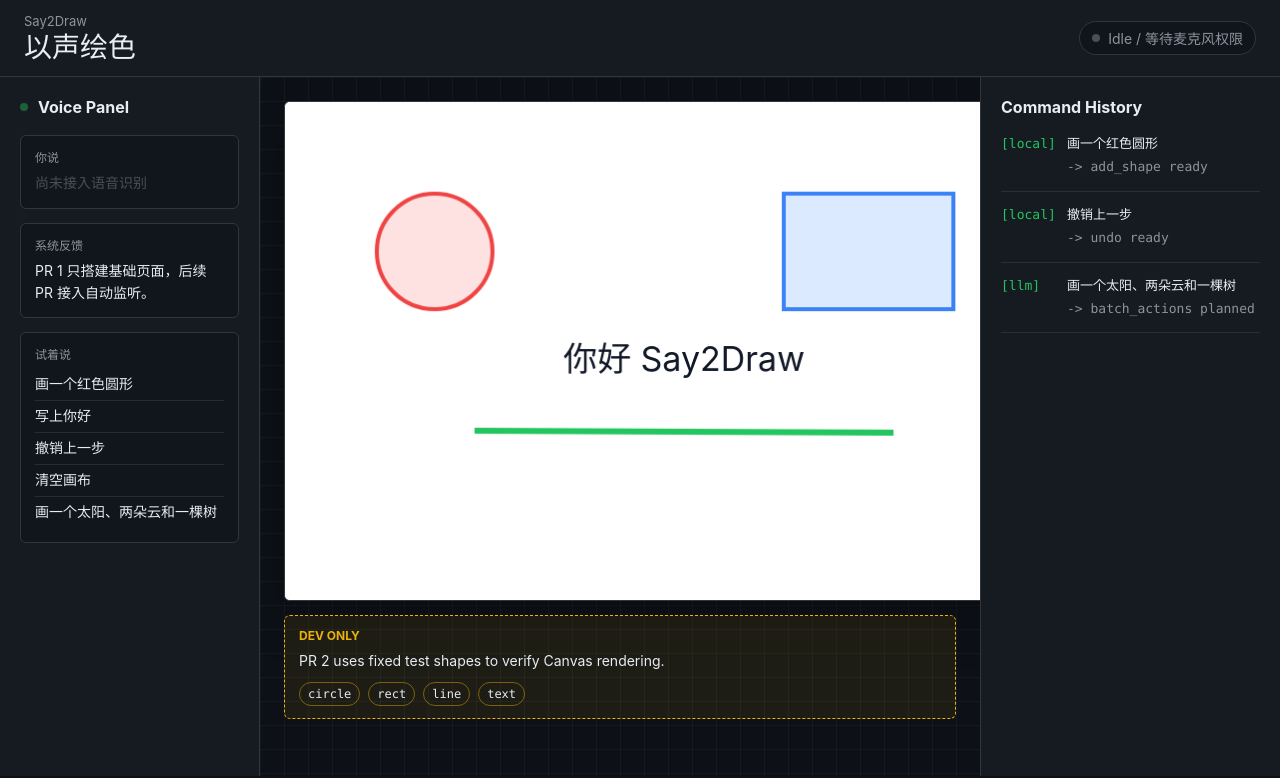
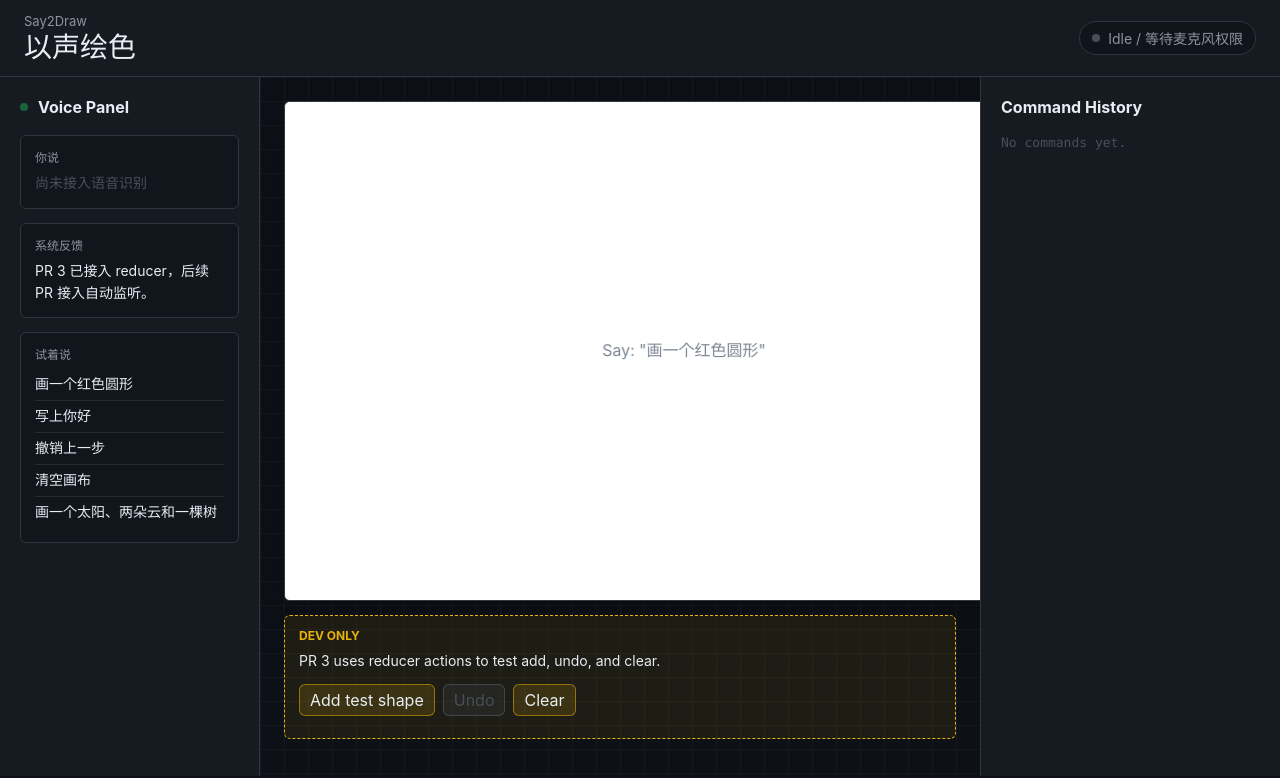
Before and after one commit to aphelioussss-gif/say2draw, a React (Vite) app: page / in a window 1280 px wide. Shown: the top 778 px of the page. Built offline with nearby package versions, Linux system fonts and the light colour scheme.

Commit message:
feat: add drawing reducer and history

```diff
--- a/src/App.css
+++ b/src/App.css
@@ -194,6 +194,30 @@
   list-style: none;
 }
 
+.dev-actions {
+  margin-top: 12px;
+  display: flex;
+  flex-wrap: wrap;
+  gap: 8px;
+}
+
+.dev-actions button {
+  min-height: 32px;
+  padding: 0 10px;
+  border: 1px solid rgba(234, 179, 8, 0.52);
+  border-radius: 6px;
+  color: var(--text-primary);
+  background: rgba(234, 179, 8, 0.14);
+  cursor: pointer;
+}
+
+.dev-actions button:disabled {
+  color: var(--text-muted);
+  border-color: rgba(72, 79, 88, 0.8);
+  background: rgba(72, 79, 88, 0.18);
+  cursor: not-allowed;
+}
+
 .dev-controls li {
   padding: 4px 8px;
   border: 1px solid rgba(234, 179, 8, 0.45);
@@ -223,6 +247,18 @@
   color: var(--accent-green);
 }
 
+.history-source.dev {
+  color: var(--accent-yellow);
+}
+
+.history-source.llm {
+  color: var(--accent);
+}
+
+.history-source.unknown {
+  color: var(--text-secondary);
+}
+
 .history-item p {
   margin: 0 0 4px;
   color: var(--text-primary);
@@ -231,6 +267,19 @@
 
 .history-item span {
   color: var(--text-secondary);
+}
+
+.history-item small {
+  margin-top: 4px;
+  display: block;
+  color: var(--text-muted);
+}
+
+.history-empty {
+  margin: 0;
+  color: var(--text-muted);
+  font-family: var(--mono);
+  font-size: 13px;
 }
 
 @keyframes pulse {
--- a/src/App.tsx
+++ b/src/App.tsx
@@ -1,5 +1,11 @@
+import { useReducer, useRef } from 'react'
 import { CanvasBoard } from './components/CanvasBoard'
+import { CommandHistory } from './components/CommandHistory'
 import { DevControls } from './components/DevControls'
+import {
+  drawingReducer,
+  initialDrawingState,
+} from './domain/reducer'
 import type { Shape } from './domain/shapes'
 import './App.css'
 
@@ -11,30 +17,9 @@ const commandExamples = [
   '画一个太阳、两朵云和一棵树',
 ]
 
-const historyItems = [
+const devShapeTemplates: Shape[] = [
   {
-    source: 'local',
-    transcript: '画一个红色圆形',
-    action: 'add_shape',
-    status: 'ready',
-  },
-  {
-    source: 'local',
-    transcript: '撤销上一步',
-    action: 'undo',
-    status: 'ready',
-  },
-  {
-    source: 'llm',
-    transcript: '画一个太阳、两朵云和一棵树',
-    action: 'batch_actions',
-    status: 'planned',
-  },
-]
-
-const devShapes: Shape[] = [
-  {
-    id: 'demo-circle',
+    id: 'template-circle',
     type: 'circle',
     x: 150,
     y: 150,
@@ -44,7 +29,7 @@ const devShapes: Shape[] = [
     lineWidth: 4,
   },
   {
-    id: 'demo-rect',
+    id: 'template-rect',
     type: 'rect',
     x: 500,
     y: 92,
@@ -55,7 +40,7 @@ const devShapes: Shape[] = [
     lineWidth: 4,
   },
   {
-    id: 'demo-line',
+    id: 'template-line',
     type: 'line',
     x1: 190,
     y1: 330,
@@ -65,7 +50,7 @@ const devShapes: Shape[] = [
     lineWidth: 6,
   },
   {
-    id: 'demo-text',
+    id: 'template-text',
     type: 'text',
     x: 400,
     y: 260,
@@ -76,6 +61,50 @@ const devShapes: Shape[] = [
 ]
 
 function App() {
+  const [state, dispatch] = useReducer(drawingReducer, initialDrawingState)
+  const nextShapeIndexRef = useRef(0)
+
+  function createTimestamp() {
+    return new Date().toISOString()
+  }
+
+  function handleAddShape() {
+    const index = nextShapeIndexRef.current
+    const template = devShapeTemplates[index % devShapeTemplates.length]
+    const shape = {
+      ...template,
+      id: `dev-${template.type}-${index}`,
+    }
+
+    nextShapeIndexRef.current += 1
+
+    dispatch({
+      type: 'add_shape',
+      shape,
+      rawText: `DEV add ${shape.type}`,
+      parseSource: 'dev',
+      createdAt: createTimestamp(),
+    })
+  }
+
+  function handleClearCanvas() {
+    dispatch({
+      type: 'clear_canvas',
+      rawText: 'DEV clear canvas',
+      parseSource: 'dev',
+      createdAt: createTimestamp(),
+    })
+  }
+
+  function handleUndo() {
+    dispatch({
+      type: 'undo',
+      rawText: 'DEV undo',
+      parseSource: 'dev',
+      createdAt: createTimestamp(),
+    })
+  }
+
   return (
     <main className="app-shell" aria-label="Say2Draw application scaffold">
       <header className="status-bar">
@@ -103,7 +132,7 @@ function App() {
 
           <section className="voice-card">
             <p className="label">系统反馈</p>
-            <p className="content">PR 1 只搭建基础页面，后续 PR 接入自动监听。</p>
+            <p className="content">PR 3 已接入 reducer，后续 PR 接入自动监听。</p>
           </section>
 
           <section className="demo-prompts" aria-label="Demo command examples">
@@ -118,8 +147,14 @@ function App() {
 
         <section className="canvas-area" aria-label="Canvas board">
           <div className="canvas-stage">
-            <CanvasBoard shapes={devShapes} />
-            <DevControls shapes={devShapes} />
+            <CanvasBoard shapes={state.shapes} />
+            <DevControls
+              shapes={state.shapes}
+              canUndo={state.past.length > 0}
+              onAddShape={handleAddShape}
+              onClearCanvas={handleClearCanvas}
+              onUndo={handleUndo}
+            />
           </div>
         </section>
 
@@ -128,19 +163,7 @@ function App() {
             <h2>Command History</h2>
           </div>
 
-          <ol className="history-list">
-            {historyItems.map((item) => (
-              <li className="history-item" key={`${item.source}-${item.action}`}>
-                <div className="history-source">[{item.source}]</div>
-                <div>
-                  <p>{item.transcript}</p>
-                  <span>
-                    -&gt; {item.action} {item.status}
-                  </span>
-                </div>
-              </li>
-            ))}
-          </ol>
+          <CommandHistory records={state.history} />
         </aside>
       </section>
     </main>
--- /dev/null
+++ b/src/components/CommandHistory.tsx
@@ -0,0 +1,28 @@
+import type { CommandRecord } from '../domain/actions'
+
+type CommandHistoryProps = {
+  records: CommandRecord[]
+}
+
+export function CommandHistory({ records }: CommandHistoryProps) {
+  if (records.length === 0) {
+    return <p className="history-empty">No commands yet.</p>
+  }
+
+  return (
+    <ol className="history-list">
+      {records.map((record) => (
+        <li className="history-item" key={record.id}>
+          <div className={`history-source ${record.parseSource}`}>[{record.parseSource}]</div>
+          <div>
+            <p>{record.rawText}</p>
+            <span>
+              -&gt; {record.actionType} {record.status}
+            </span>
+            <small>{record.message}</small>
+          </div>
+        </li>
+      ))}
+    </ol>
+  )
+}
--- a/src/components/DevControls.tsx
+++ b/src/components/DevControls.tsx
@@ -2,13 +2,34 @@ import type { Shape } from '../domain/shapes'
 
 type DevControlsProps = {
   shapes: Shape[]
+  canUndo: boolean
+  onAddShape: () => void
+  onClearCanvas: () => void
+  onUndo: () => void
 }
 
-export function DevControls({ shapes }: DevControlsProps) {
+export function DevControls({
+  shapes,
+  canUndo,
+  onAddShape,
+  onClearCanvas,
+  onUndo,
+}: DevControlsProps) {
   return (
     <section className="dev-controls" aria-label="Development-only canvas fixtures">
       <p className="label">DEV ONLY</p>
-      <p className="content">PR 2 uses fixed test shapes to verify Canvas rendering.</p>
+      <p className="content">PR 3 uses reducer actions to test add, undo, and clear.</p>
+      <div className="dev-actions">
+        <button type="button" onClick={onAddShape}>
+          Add test shape
+        </button>
+        <button type="button" onClick={onUndo} disabled={!canUndo}>
+          Undo
+        </button>
+        <button type="button" onClick={onClearCanvas}>
+          Clear
+        </button>
+      </div>
       <ul>
         {shapes.map((shape) => (
           <li key={shape.id}>{shape.type}</li>
--- /dev/null
+++ b/src/domain/actions.ts
@@ -0,0 +1,32 @@
+import type { Shape } from './shapes'
+
+export type ParseSource = 'dev' | 'local' | 'llm' | 'unknown'
+export type CommandStatus = 'success' | 'ignored' | 'error'
+
+type CommandMeta = {
+  rawText: string
+  parseSource: ParseSource
+  createdAt: string
+}
+
+export type DrawingAction =
+  | (CommandMeta & {
+      type: 'add_shape'
+      shape: Shape
+    })
+  | (CommandMeta & {
+      type: 'clear_canvas'
+    })
+  | (CommandMeta & {
+      type: 'undo'
+    })
+
+export type CommandRecord = {
+  id: string
+  rawText: string
+  parseSource: ParseSource
+  actionType: DrawingAction['type']
+  status: CommandStatus
+  message: string
+  createdAt: string
+}
--- /dev/null
+++ b/src/domain/reducer.ts
@@ -0,0 +1,84 @@
+import type { CommandRecord, DrawingAction } from './actions'
+import type { Shape } from './shapes'
+
+export type DrawingState = {
+  shapes: Shape[]
+  history: CommandRecord[]
+  past: Shape[][]
+}
+
+export const initialDrawingState: DrawingState = {
+  shapes: [],
+  history: [],
+  past: [],
+}
+
+function createRecord(
+  action: DrawingAction,
+  status: CommandRecord['status'],
+  message: string,
+): CommandRecord {
+  return {
+    id: `${action.type}-${action.createdAt}`,
+    rawText: action.rawText,
+    parseSource: action.parseSource,
+    actionType: action.type,
+    status,
+    message,
+    createdAt: action.createdAt,
+  }
+}
+
+function pushHistory(state: DrawingState, record: CommandRecord): CommandRecord[] {
+  return [record, ...state.history].slice(0, 20)
+}
+
+export function drawingReducer(
+  state: DrawingState,
+  action: DrawingAction,
+): DrawingState {
+  if (action.type === 'add_shape') {
+    return {
+      shapes: [...state.shapes, action.shape],
+      past: [...state.past, state.shapes],
+      history: pushHistory(
+        state,
+        createRecord(action, 'success', `Added ${action.shape.type}.`),
+      ),
+    }
+  }
+
+  if (action.type === 'clear_canvas') {
+    if (state.shapes.length === 0) {
+      return {
+        ...state,
+        history: pushHistory(state, createRecord(action, 'ignored', 'Canvas is already empty.')),
+      }
+    }
+
+    return {
+      shapes: [],
+      past: [...state.past, state.shapes],
+      history: pushHistory(state, createRecord(action, 'success', 'Canvas cleared.')),
+    }
+  }
+
+  if (action.type === 'undo') {
+    const previousShapes = state.past.at(-1)
+
+    if (!previousShapes) {
+      return {
+        ...state,
+        history: pushHistory(state, createRecord(action, 'ignored', 'Nothing to undo.')),
+      }
+    }
+
+    return {
+      shapes: previousShapes,
+      past: state.past.slice(0, -1),
+      history: pushHistory(state, createRecord(action, 'success', 'Undid the last action.')),
+    }
+  }
+
+  return state
+}
```
Also changed, not shown: 2 other files (tests, documents, lock files or other folders).
